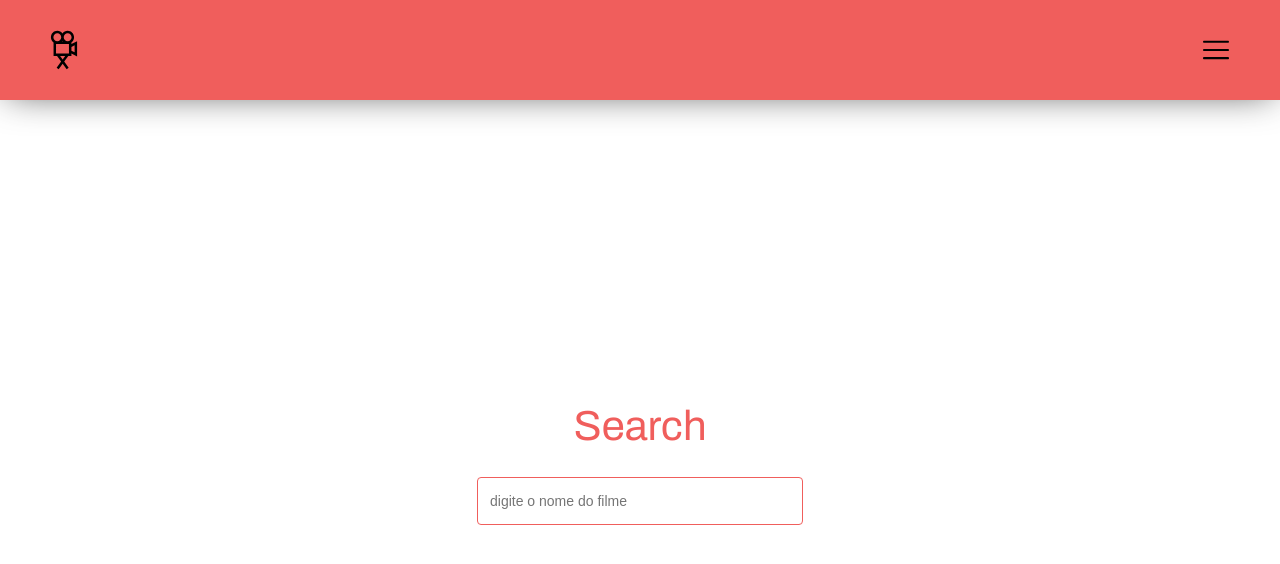
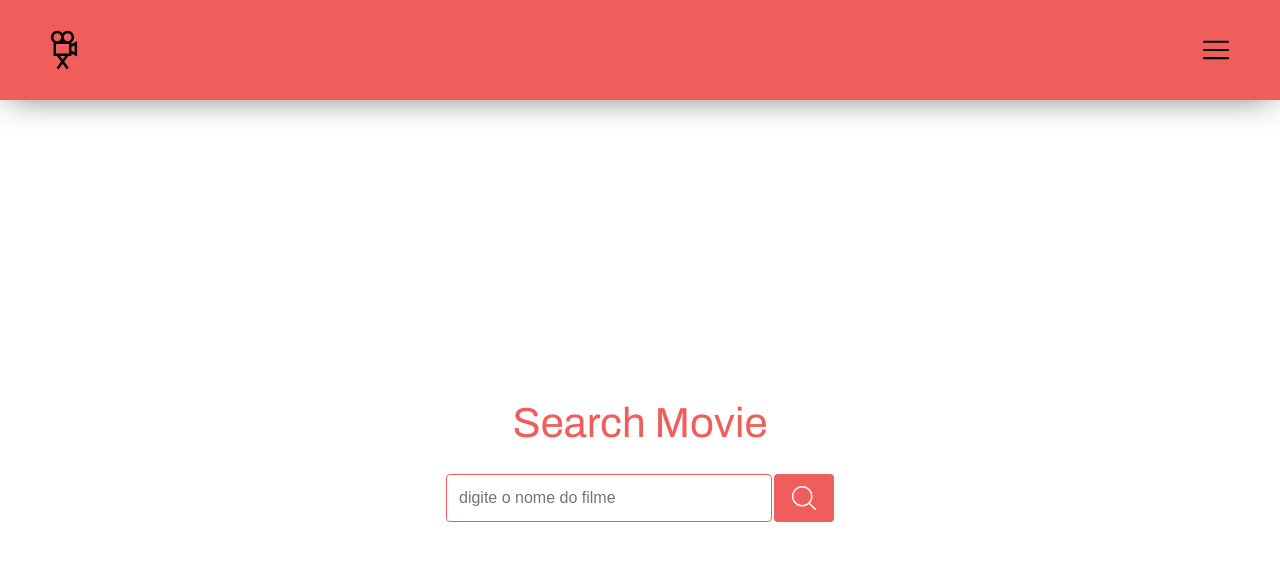
Before and after one commit to yohanemargarida/App_vue_search_movies, a Vue app in the folder movies/: page / in a window 1280 px wide. Shown: the top 564 px of the page. Built offline with nearby package versions, Linux system fonts and the light colour scheme.

Commit message:
button search created

```diff
--- a/movies/src/components/Search.vue
+++ b/movies/src/components/Search.vue
@@ -1,17 +1,19 @@
 <template>
   <div>
+    <h1>Search Movie</h1>
     <div class="input">
-      <h1>Search</h1>
-
       <input
         type="text"
         placeholder="digite o nome do filme"
         v-model="inputMovie"
         @keyup.enter="getResult"
       />
+      <button @click="getResult">
+        <img src="../assets/img/procurar.svg" width="50%">
+      </button>
     </div>
 
-    <div v-if="searched && listMovies.length">
+    <div v-if="searched && listMovies.length" class="result-movies">
       <div v-for="movie in listMovies" :key="movie.id">
         <router-link :to="{ name: 'detalhes', query: {id: movie.id} }">
           <a class="film">
@@ -75,24 +77,36 @@ export default {
 </script>
 
 <style scoped>
-
+button {
+  width: 60px;
+  height: 48px;
+  background: #f05e5c;
+  border: none;
+  color: #fff;
+  margin-left: 2px;
+}
+button img{
+  filter: invert(100%);
+  padding: 11px;
+}
 .input {
-  margin: 0 auto;
+  margin: 14px;
+  height: 50px;
   display: flex;
-  flex-direction: column;
-  align-items: center;
+  flex-direction: row;
+  justify-content: center;
+}
+button,
+input {
+  border-radius: 4px;
+  font-size: 16px;
 }
 input {
-  display: block;
   width: 300px;
   height: 34px;
   padding: 6px 12px;
-  font-size: 14px;
-  line-height: 1.4;
   color: #555;
   border: 1px solid #f05e5c;
-  border-radius: 4px;
-  margin-bottom: 10px;
 }
 input:focus {
   box-shadow: 0 0 0 0;
```
Also changed, not shown: movies/src/assets/img/procurar.svg (added), 1 other file (tests, documents, lock files or other folders).
